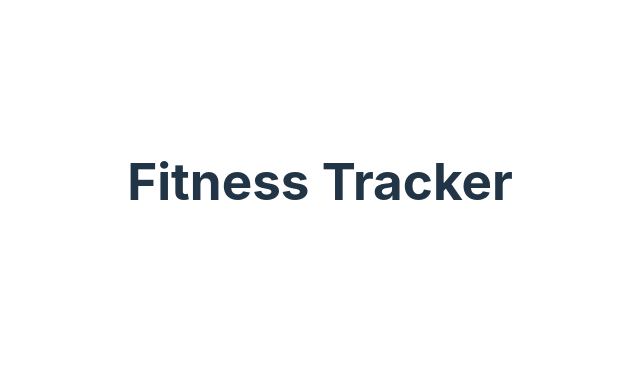
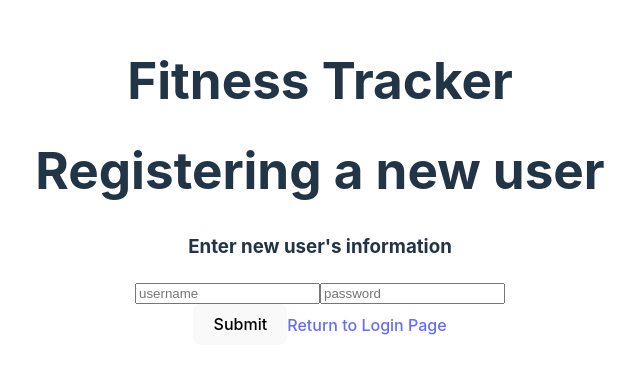
Before and after one commit to daventsai/FitnessTracker, a React (Vite) app in the folder fitnessTrackerBackend/client/: page /register in a window 1280 px wide. Before the commit this address had no page. Shown: the part 219-592 px from the top of the page, without its empty margins (320-960 px from the left). Built offline with nearby package versions, Linux system fonts and the light colour scheme.

Commit message:
registerform working

```diff
--- a/fitnessTrackerBackend/client/src/App.jsx
+++ b/fitnessTrackerBackend/client/src/App.jsx
@@ -1,6 +1,8 @@
 import {Routes, Route} from "react-router-dom"
 import './App.css'
+
 import Home from "./components/Home";
+import RegisterForm from './components/RegisterForm';
 
 function App() {
 
@@ -9,6 +11,7 @@ function App() {
       <h1>Fitness Tracker</h1>
       <Routes>
         <Route path="/" element={<Home/>}/>
+        <Route path="/register" element={<RegisterForm/>}/>
       </Routes>
     </div>
   )
--- a/fitnessTrackerBackend/client/src/components/AuthProvider.jsx
+++ b/fitnessTrackerBackend/client/src/components/AuthProvider.jsx
@@ -12,7 +12,7 @@ const AuthProvider = ({ children }) => {
     async function getMe() {
       const APIResponse = await fetchMe();
 
-      if (APIResponse.data)
+      if (Object.hasOwnProperty(APIResponse,'data') && APIResponse.data)
       {
         setUser(APIResponse.data);
       }
--- a/fitnessTrackerBackend/client/src/components/Home.jsx
+++ b/fitnessTrackerBackend/client/src/components/Home.jsx
@@ -0,0 +1,18 @@
+import { useNavigate,Link} from "react-router-dom";
+import useAuth from "../hooks/useAuth";
+import React from 'react';
+
+export default function Home(){
+    const nav = useNavigate();
+    const {user} = useAuth();
+
+    return(
+        <div>
+            <div>
+                <h1>Welcome in {user.username}</h1>
+                <h4>Do you even lift, bro?
+                </h4>
+            </div>
+        </div>
+    )
+}
--- a/fitnessTrackerBackend/client/src/components/RegisterForm.jsx
+++ b/fitnessTrackerBackend/client/src/components/RegisterForm.jsx
@@ -0,0 +1,38 @@
+import { useState } from "react";
+import { registerUser } from "../api/users";
+import {Link, useNavigate} from 'react-router-dom';
+
+export default function RegisterForm(){
+    const [username,setUsername] = useState('');
+    const [password,setPassword] = useState('');
+
+    const nav = useNavigate();
+
+    async function handleSubmit(e){
+        e.preventDefault();
+        try {
+            const result = await registerUser(username, password);
+            console.log('Result on registering submission: ', result);
+            nav('/');
+        } catch (error) {
+            console.log('Error on registering submission: ',error);
+        }
+        console.log({username,password});
+    }
+
+    return(
+        <div>
+            <h1>Registering a new user</h1>
+            <h3>Enter new user's information</h3>
+            <form onSubmit={handleSubmit}>
+                <div>
+                    <input type='text' name='username' placeholder='username' onChange={(e)=>setUsername(e.target.value)}/>
+                    <input type='text' name='password' placeholder='password' onChange={(e)=>setPassword(e.target.value)}/>
+                </div>
+                <button>Submit</button>
+                <Link to='/'>Return to Login Page</Link>
+            </form>
+
+        </div>
+    );
+}
```
Also changed, not shown: fitnessTrackerBackend/client/src/components/Header.jsx (added).
